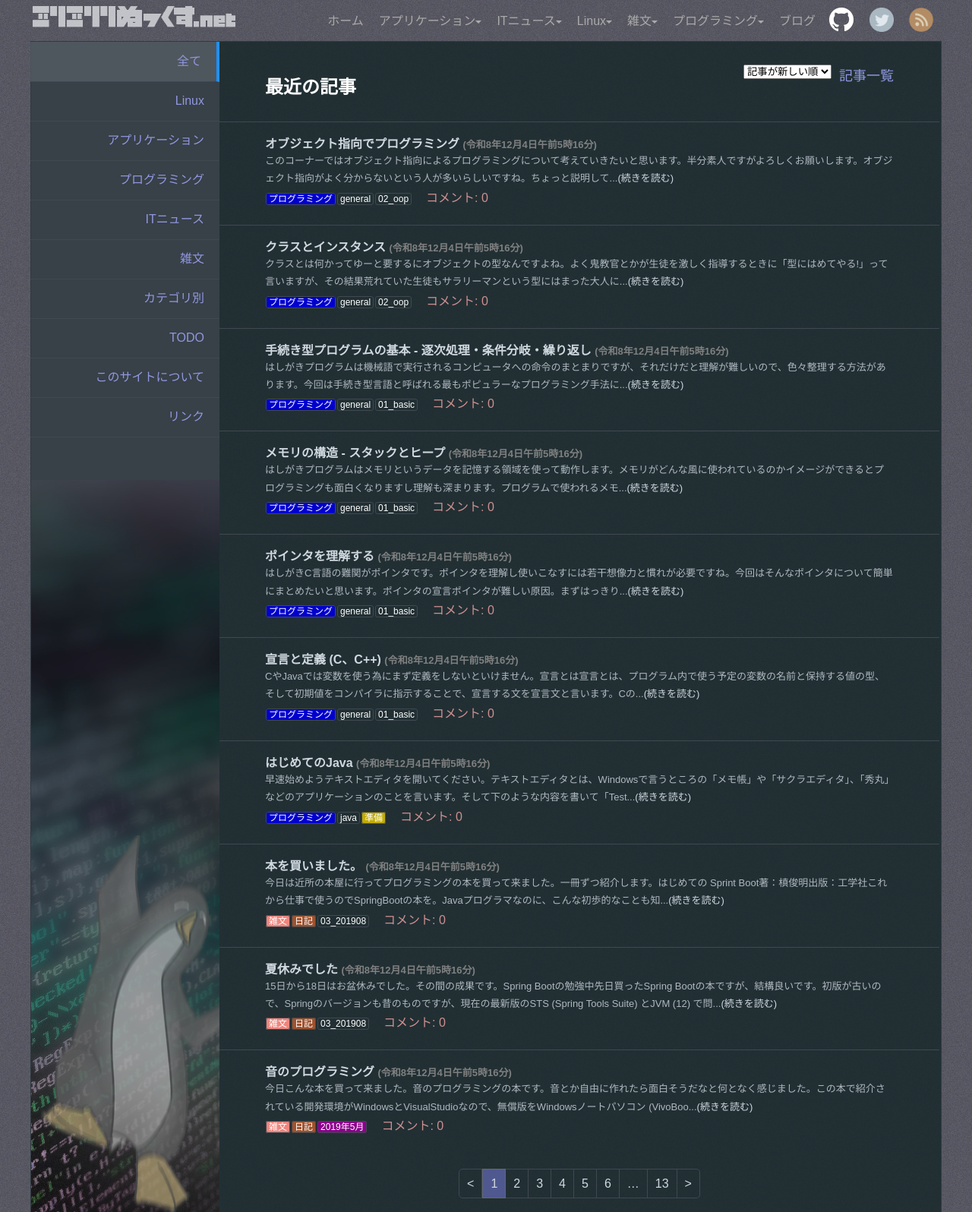
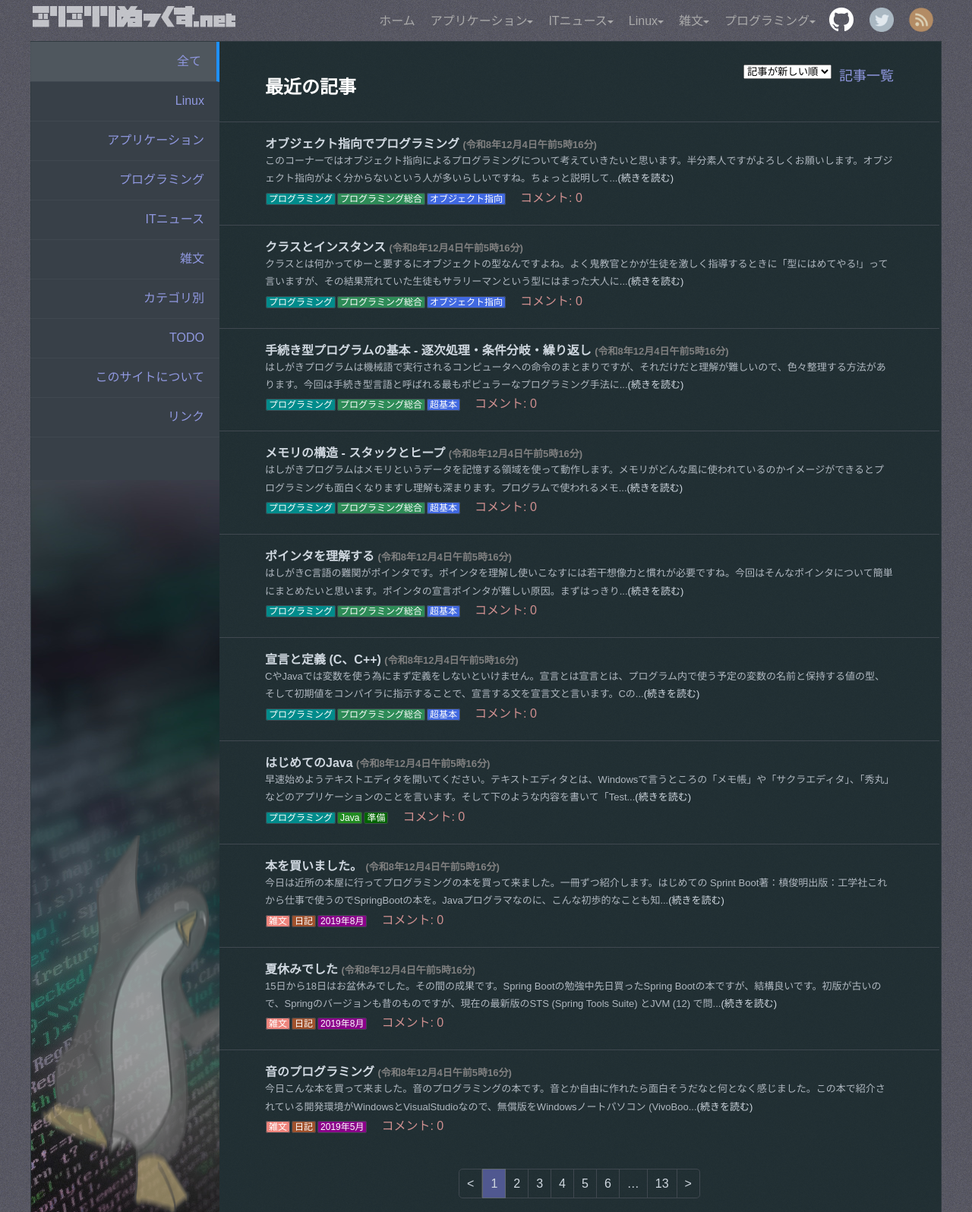
Before and after one commit to aharotias2/gorigorilinux, a PHP site: page / in a window 1280 px wide. Shown: the top 1596 px of the page at 76% size. Run offline with PHP 8.4, Linux system fonts and the light colour scheme; data comes from the database, SQL or seed files in the repository; data that the repository does not hold is empty.

Commit message:
functions.php、settings.phpを更新

```diff
--- a/closed/php/functions.php
+++ b/closed/php/functions.php
@@ -117,7 +117,7 @@ function ttPutHeaderMenu($position) {
         echo "</div>";
         echo "</li>";
     }
-    echo "<li><a href=\"http://news.gorigorilinux.net\" target=\"gorigorilinuxblog\">ブログ</a></li>";
+    //echo "<li><a href=\"http://news.gorigorilinux.net\" target=\"gorigorilinuxblog\">ブログ</a></li>";
     echo "</ul>";
     echo "</div>";
 }
--- a/closed/php/settings.php
+++ b/closed/php/settings.php
@@ -2,80 +2,124 @@
 $siteTitle = "ごりごりりぬっくす.net";
 date_default_timezone_set("Asia/Tokyo");
 // 色の設定
-$linuxCommandsColor = "olive";
-$itNewsMonthColor = "darkorange";
-$othersColor = "mediumvioletred";
-$lifeColor = "turquoise";
-$slackwareColor = "royalblue";
-$beginnersColor = "red";
-$normalNewsColor = "olive";
-$diaryColor = "darkmagenta";
-$linuxAppsColor = "darkorange";
-$cLangColor = "#C1AB05";
-$readmeColor = "midnightblue";
+$colors = [
+    "prog" => "darkcyan",
+
+    "c" => "darkslategray", //slate green
+    "cLangColor" => "darkgreen",
+
+    "java" => "forestgreen",
+
+    "general" => "seagreen",
+    "generalColors" => "royalblue",
+
+    "apps" => "navy",
+
+    "linuxApp" => "mediumblue",
+    "linuxAppsColor" => "darkorange",
+
+    "itnews" => "seagreen",
+
+    "2019" => "chocolate",
+    "itNewsMonthColor" => "darkorange",
+
+    "misc" => "#EF857D",
+
+    "self" => "darkolivegreen",
+    "othersColor" => "mediumvioletred",
+
+    "diary" => "sienna",
+    "diaryColor" => "darkmagenta",
+
+    "news" => "sienna",
+    "normalNewsColor" => "olive",
+
+    "docs" => "darkgreen",
+    "readmeColor" => "midnightblue",
+
+    "linux" => "darkolivegreen",
+
+    "commands" => "teal",
+    "linuxCommandsColor" => "olive",
+
+    "slackware" => "dimgray",
+    "slackwareColor" => "royalblue",
+
+    "beginners" => "deeppink",
+    "beginnersColor" => "red",
+];
 
 $translations = [
     // プログラミング
-    ["prog", "プログラミング", "mediumblue"],
+    ["prog", "プログラミング", $colors["prog"]],
 
-    ["c", "C言語", "#4d4308"], //slate green
-    ["01_prolog", "準備", $cLangColor],
+    ["c", "C言語", $colors["c"]],
+    ["01_prolog", "準備", $colors["cLangColor"]],
+
+    ["java", "Java", $colors["java"]],
+
+    ["general", "プログラミング総合", $colors["general"]],
+    ["01_basic", "超基本", $colors["generalColors"]],
+    ["02_oop", "オブジェクト指向", $colors["generalColors"]],
 
     // アプリケーション
-    ["apps", "アプリケーション", "darkcyan"],
+    ["apps", "アプリケーション", $colors["apps"]],
 
-    ["linux", "Linux", "blueviolet"],
-    ["01_system", "システム系", $linuxAppsColor],
-    ["02_texteditors", "テキストエディタ", $linuxAppsColor],
+    ["linux", "Linux", $colors["linuxApp"]],
+    ["01_system", "システム系", $colors["linuxAppsColor"]],
+    ["02_texteditors", "テキストエディタ", $colors["linuxAppsColor"]],
+    ["03_multimedia", "マルチメディア", $colors["linuxAppsColor"]],
 
     // ITニュース
-    ["itnews", "ITニュース", "seagreen"],
+    ["itnews", "ITニュース", $colors["itnews"]],
 
-    ["2019", "2019年", "chocolate"],
-    ["03_march", "3月", $itNewsMonthColor],
-    ["04_april", "4月", $itNewsMonthColor],
-    ["05_may", "5月", $itNewsMonthColor],
-    ["06_june", "6月", $itNewsMonthColor],
+    ["2019", "2019年", $colors["2019"]],
+    ["03_march", "3月", $colors["itNewsMonthColor"]],
+    ["04_april", "4月", $colors["itNewsMonthColor"]],
+    ["05_may", "5月", $colors["itNewsMonthColor"]],
+    ["06_june", "6月", $colors["itNewsMonthColor"]],
 
     // 雑文
-    ["misc", "雑文", "#EF857D"],
+    ["misc", "雑文", $colors["misc"]],
 
-    ["self", "私事", "darkolivegreen"],
-    ["01_self", "自己紹介", $othersColor],
-    ["02_gadgets", "持ち物", $othersColor],
-    ["03_old-stories", "思い出話", $othersColor],
-    ["04_life", "生活", $othersColor],
-    ["05_social", "社会", $othersColor],
-    ["06_adult", "アダルト", $othersColor],
+    ["self", "私事", $colors["self"]],
+    ["01_self", "自己紹介", $colors["othersColor"]],
+    ["02_gadgets", "持ち物", $colors["othersColor"]],
+    ["03_old-stories", "思い出話", $colors["othersColor"]],
+    ["04_life", "生活", $colors["othersColor"]],
+    ["05_social", "社会", $colors["othersColor"]],
+    ["06_adult", "アダルト", "black"],
 
-    ["diary", "日記", "sienna"],
-    ["01_201905", "2019年5月", $diaryColor],
-    ["02_201907", "2019年7月", $diaryColor],
+    ["diary", "日記", $colors["diary"]],
+    ["01_201905", "2019年5月", $colors["diaryColor"]],
+    ["02_201907", "2019年7月", $colors["diaryColor"]],
+    ["03_201908", "2019年8月", $colors["diaryColor"]],
 
-    ["news", "ニュース (IT、Linux関係ない)", "sienna"],
-    ["01_201906", "2019年6月", $normalNewsColor],
+    ["news", "ニュース (IT、Linux関係ない)", $colors["news"]],
+    ["01_201906", "2019年6月", $colors["normalNewsColor"]],
 
-    ["docs", "ドキュメント", "darkgreen"],
-    ["01_readmes", "README", $readmeColor],
+    ["docs", "ドキュメント", $colors["docs"]],
+    ["01_readmes", "README", $colors["readmeColor"]],
 
     // Linux
-    ["linux", "Linux", "darkolivegreen"],
+    ["linux", "Linux", $colors["linux"]],
 
-    ["commands", "Linuxコマンド", "teal"],
-    ["01_shell", "シェル", $linuxCommandsColor],
-    ["02_filesystem", "ファイルシステム", $linuxCommandsColor],
-    ["03_operatingsystem", "システム管理", $linuxCommandsColor],
-    ["04_fileediting", "ファイル編集", $linuxCommandsColor],
-    ["05_networking", "ネットワーク", $linuxCommandsColor],
-    ["06_graphics", "画像・印刷", $linuxCommandsColor],
-    ["07_multimedia", "動画・音声", $linuxCommandsColor],
+    ["commands", "Linuxコマンド", $colors["commands"]],
+    ["01_shell", "シェル", $colors["linuxCommandsColor"]],
+    ["02_filesystem", "ファイルシステム", $colors["linuxCommandsColor"]],
+    ["03_operatingsystem", "システム管理", $colors["linuxCommandsColor"]],
+    ["04_fileediting", "ファイル編集", $colors["linuxCommandsColor"]],
+    ["05_networking", "ネットワーク", $colors["linuxCommandsColor"]],
+    ["06_graphics", "画像・印刷", $colors["linuxCommandsColor"]],
+    ["07_multimedia", "動画・音声", $colors["linuxCommandsColor"]],
 
-    ["slackware", "Slackware", "dimgray"],
-    ["01_settings", "設定", $slackwareColor],
+    ["slackware", "Slackware", $colors["slackware"]],
+    ["01_settings", "設定", $colors["slackwareColor"]],
+    ["02_fixing", "修理", $colors["slackwareColor"]],
 
-    ["beginners", "Linux入門", "deeppink"],
-    ["01_reason", "Linuxを始める理由", $beginnersColor],
-    ["02_methods", "Linux導入の方法", $beginnersColor],
-    ["03_afterinstall", "Linux導入後にやりたいこと", $beginnersColor],
-    ["04_troubleshooting", "トラブル対策", $beginnersColor],
+    ["beginners", "Linux入門", $colors["beginners"]],
+    ["01_reason", "Linuxを始める理由", $colors["beginnersColor"]],
+    ["02_methods", "Linux導入の方法", $colors["beginnersColor"]],
+    ["03_afterinstall", "Linux導入後にやりたいこと", $colors["beginnersColor"]],
+    ["04_troubleshooting", "トラブル対策", $colors["beginnersColor"]],
 ];
```
